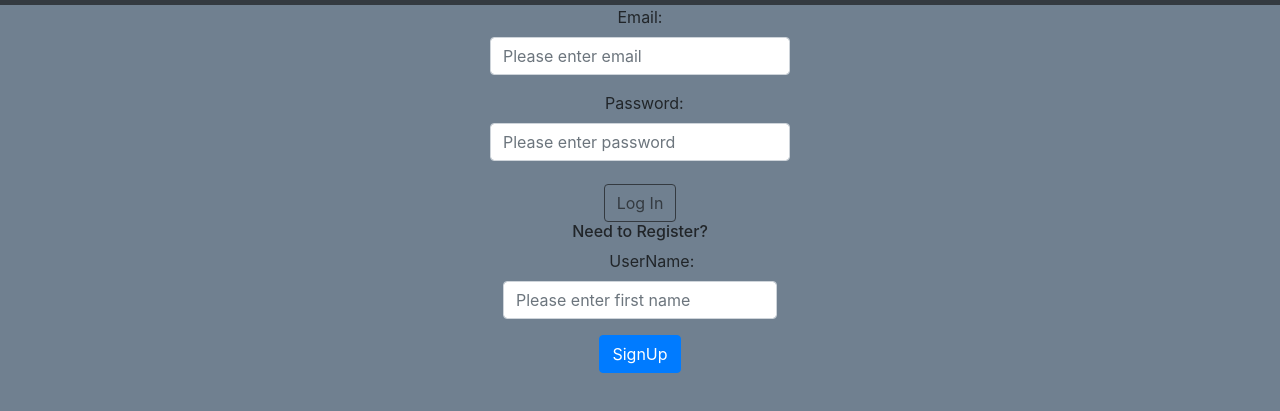
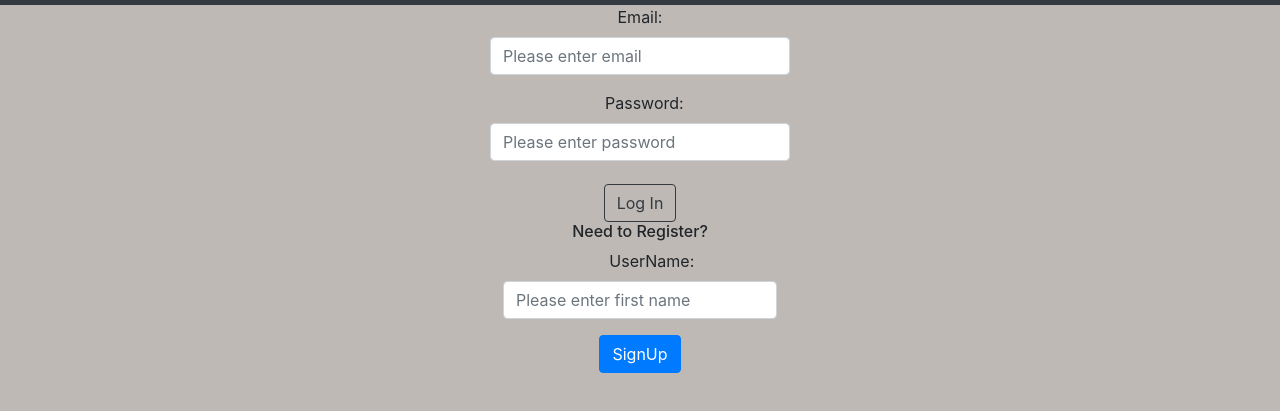
Before and after one commit to ZacCrumpton/backedn_capstone, a React app in the folder localbuzz_backendcapstoneui/backendcapstone/: page /login in a window 1280 px wide. Shown: the part 51-462 px from the top of the page. Built offline with nearby package versions, Linux system fonts and the light colour scheme; some packages are replaced by stand-ins of ours; no server answers.

```diff
--- a/localbuzz_backendcapstoneui/backendcapstone/src/Pages/UserHome/UserHome.scss
+++ b/localbuzz_backendcapstoneui/backendcapstone/src/Pages/UserHome/UserHome.scss
@@ -1,3 +1,3 @@
 body{
-    background-color: slategray;
+    display: block;
 }
```
Also changed, not shown: localbuzz_backendcapstoneui/backendcapstone/package.json (+5 -3 lines), localbuzz_backendcapstoneui/backendcapstone/src/helpers/propz/ArtistShape.js (added, +15 -0 lines), 2 other files.
